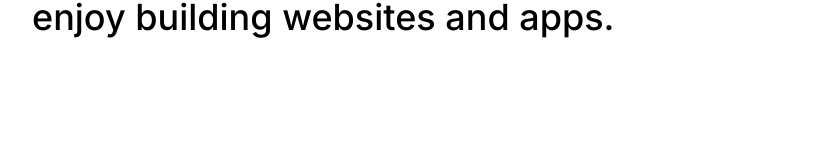
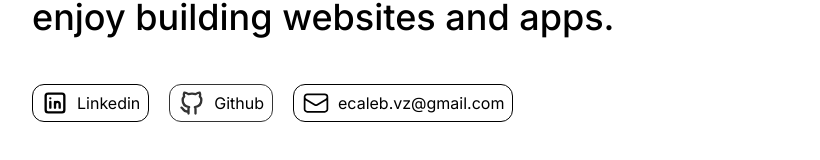
Before and after one commit to ecaleb97/Portfolio, a Next.js app: page / in a window 1280 px wide. Shown: the part 414-574 px from the top of the page, without its empty margins (208-1028 px from the left). Built offline with nearby package versions, Linux system fonts and the light colour scheme.

Commit message:
Add social media icons and contact information to Intro component

```diff
--- /dev/null
+++ b/app/components/Icons/github.tsx
@@ -0,0 +1,5 @@
+export function Github ({ className }: { className?: string }) {
+  return (
+    <svg className={className} xmlns="http://www.w3.org/2000/svg" width="24" height="24" viewBox="0 0 24 24" strokeWidth="2" stroke="currentColor" fill="none" strokeLinecap="round" strokeLinejoin="round"><path stroke="none" d="M0 0h24v24H0z" fill="none"/><path d="M9 19c-4.3 1.4 -4.3 -2.5 -6 -3m12 5v-3.5c0 -1 .1 -1.4 -.5 -2c2.8 -.3 5.5 -1.4 5.5 -6a4.6 4.6 0 0 0 -1.3 -3.2a4.2 4.2 0 0 0 -.1 -3.2s-1.1 -.3 -3.5 1.3a12.3 12.3 0 0 0 -6.2 0c-2.4 -1.6 -3.5 -1.3 -3.5 -1.3a4.2 4.2 0 0 0 -.1 3.2a4.6 4.6 0 0 0 -1.3 3.2c0 4.6 2.7 5.7 5.5 6c-.6 .6 -.6 1.2 -.5 2v3.5" /></svg>
+  )
+}
--- /dev/null
+++ b/app/components/Icons/linkedin.tsx
@@ -0,0 +1,5 @@
+export function Linkedin({ className }: { className?: string }) {
+  return (
+    <svg className={className} xmlns="http://www.w3.org/2000/svg" width="24" height="24" viewBox="0 0 24 24" strokeWidth="2" stroke="currentColor" fill="none" strokeLinecap="round" strokeLinejoin="round"><path stroke="none" d="M0 0h24v24H0z" fill="none"/><path d="M4 4m0 2a2 2 0 0 1 2 -2h12a2 2 0 0 1 2 2v12a2 2 0 0 1 -2 2h-12a2 2 0 0 1 -2 -2z" /><path d="M8 11l0 5" /><path d="M8 8l0 .01" /><path d="M12 16l0 -5" /><path d="M16 16v-3a2 2 0 0 0 -4 0" /></svg>
+  )
+}
--- /dev/null
+++ b/app/components/Icons/mail.tsx
@@ -0,0 +1,7 @@
+export function Mail ({ className }: { className?: string }) {
+  return (
+    <svg className={`${className}`} xmlns="http://www.w3.org/2000/svg" fill="none" viewBox="0 0 24 24" strokeWidth="1.5" stroke="currentColor">
+      <path strokeLinecap="round" strokeLinejoin="round" d="M21.75 6.75v10.5a2.25 2.25 0 0 1-2.25 2.25h-15a2.25 2.25 0 0 1-2.25-2.25V6.75m19.5 0A2.25 2.25 0 0 0 19.5 4.5h-15a2.25 2.25 0 0 0-2.25 2.25m19.5 0v.243a2.25 2.25 0 0 1-1.07 1.916l-7.5 4.615a2.25 2.25 0 0 1-2.36 0L3.32 8.91a2.25 2.25 0 0 1-1.07-1.916V6.75" />
+    </svg>
+  )
+}
--- a/app/components/intro.tsx
+++ b/app/components/intro.tsx
@@ -1,6 +1,10 @@
 import Image from "next/image"
 import mainImage from "../favicon.ico"
 import styles from "../ui/intro.module.css"
+import { Linkedin } from "./Icons/linkedin"
+import { Github } from "./Icons/github"
+import { Mail } from "./Icons/mail"
+import { Pill } from "./pill"
 
 export function Intro() {
   return (
@@ -21,6 +25,20 @@ export function Intro() {
         </span>
         I&apos;m a full-stack developer. I enjoy building websites and apps.
       </p>
+      <div className="flex flex-wrap gap-5">
+        <Pill href="https://linkedin.com" className="border-black">
+          <Linkedin className="size-7" />
+          Linkedin
+        </Pill>
+        <Pill href="https://github.com" className="border border-[#333]">
+          <Github className="size-7 text-[#333]" />
+          Github
+        </Pill>
+        <Pill href="#contact" className="border-black">
+          <Mail className="size-7" />
+          ecaleb.vz@gmail.com
+        </Pill>
+      </div>
     </section>
   )
 }
--- /dev/null
+++ b/app/components/pill.tsx
@@ -0,0 +1,17 @@
+import Link from "next/link";
+
+interface PillProps {
+  href: string;
+  className?: string;
+  children: React.ReactNode;
+}
+
+export function Pill({ href, className, children }: PillProps) {
+  return (
+    <Link href={href} rel="noreferer" className={`flex gap-2 items-center border
+    rounded-xl px-2 py-1 hover:bg-black hover:bg-opacity-5
+    hover:scale-105 cursor-pointer ${className}`}>
+      {children}
+    </Link>
+  )
+}
--- a/app/page.tsx
+++ b/app/page.tsx
@@ -1,4 +1,3 @@
-import Image from 'next/image'
 import { Intro } from './components/intro'
 
 export default function Home() {
```
